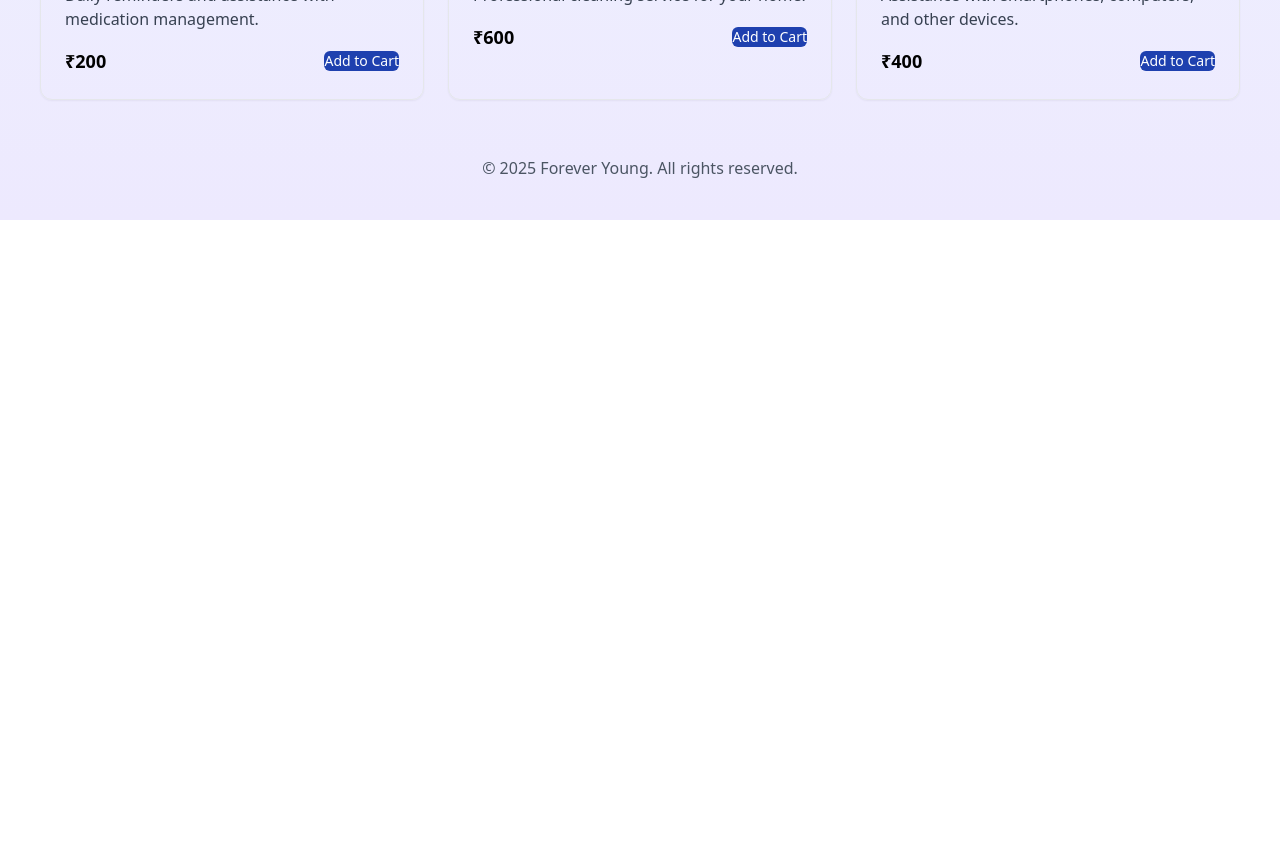
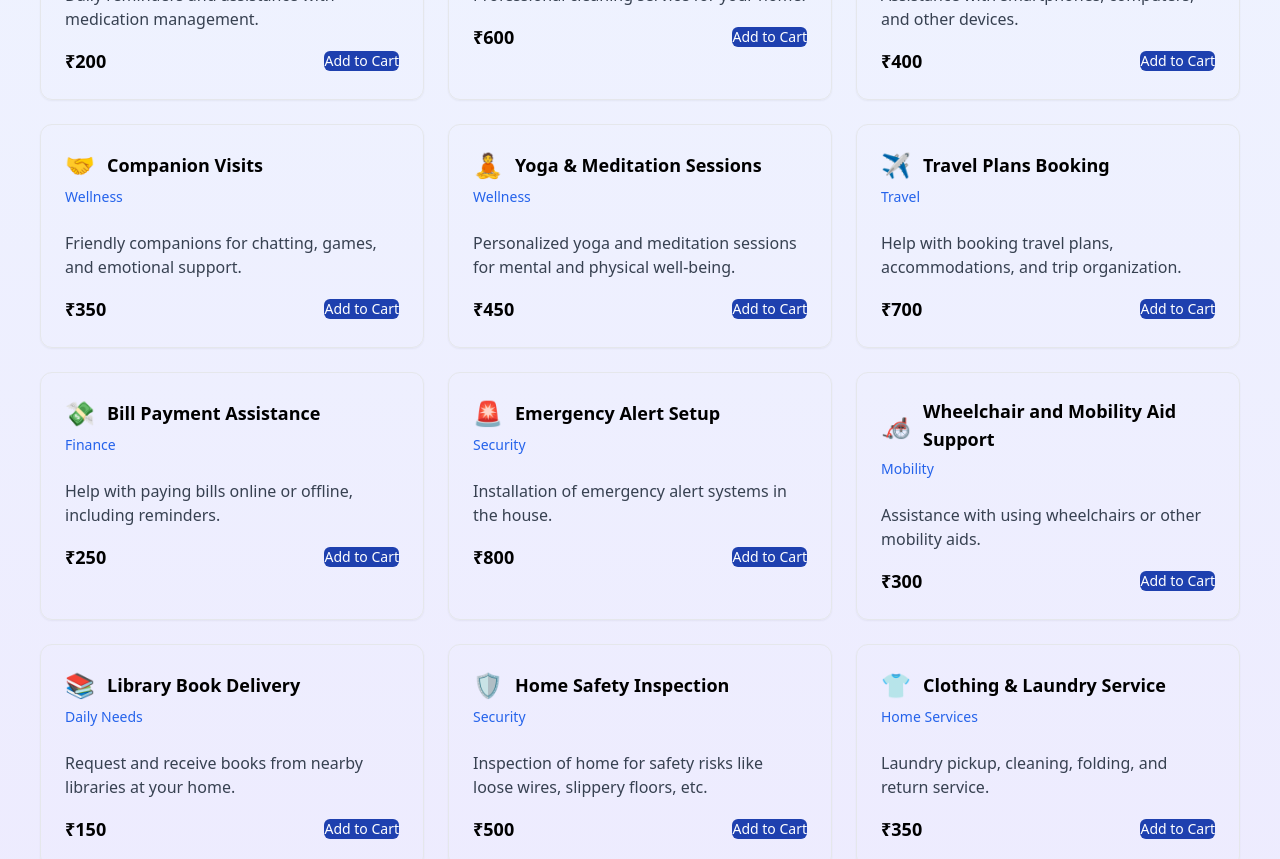
Before and after one commit to DebesheeSen/FOREVER-YOUNG, a Next.js app: page /home in a window 1280 px wide. Shown: the part 580-1439 px from the top of the page. Before the commit the page ends 800 px from the top, so only its background shows below. Built offline with nearby package versions, Linux system fonts and the light colour scheme; no server answers; the database is empty; sample sign-in values are in the browser's storage.

Commit message:
add services

```diff
--- a/app/home/page.tsx
+++ b/app/home/page.tsx
@@ -76,7 +76,88 @@ export default function DashboardPage() {
       category: "Technology",
       icon: "💻"
     },
+    {
+      id: "7",
+      name: "Companion Visits",
+      description: "Friendly companions for chatting, games, and emotional support.",
+      price: 350,
+      category: "Wellness",
+      icon: "🤝"
+    },
+    {
+      id: "8",
+      name: "Yoga & Meditation Sessions",
+      description: "Personalized yoga and meditation sessions for mental and physical well-being.",
+      price: 450,
+      category: "Wellness",
+      icon: "🧘"
+    },
+    {
+      id: "9",
+      name: "Travel Plans Booking",
+      description: "Help with booking travel plans, accommodations, and trip organization.",
+      price: 700,
+      category: "Travel",
+      icon: "✈️"
+    },
+    {
+      id: "10",
+      name: "Bill Payment Assistance",
+      description: "Help with paying bills online or offline, including reminders.",
+      price: 250,
+      category: "Finance",
+      icon: "💸"
+    },
+    {
+      id: "11",
+      name: "Emergency Alert Setup",
+      description: "Installation of emergency alert systems in the house.",
+      price: 800,
+      category: "Security",
+      icon: "🚨"
+    },
+    {
+      id: "12",
+      name: "Wheelchair and Mobility Aid Support",
+      description: "Assistance with using wheelchairs or other mobility aids.",
+      price: 300,
+      category: "Mobility",
+      icon: "🦽"
+    },
+    {
+      id: "13",
+      name: "Library Book Delivery",
+      description: "Request and receive books from nearby libraries at your home.",
+      price: 150,
+      category: "Daily Needs",
+      icon: "📚"
+    },
+    {
+      id: "14",
+      name: "Home Safety Inspection",
+      description: "Inspection of home for safety risks like loose wires, slippery floors, etc.",
+      price: 500,
+      category: "Security",
+      icon: "🛡️"
+    },
+    {
+      id: "15",
+      name: "Clothing & Laundry Service",
+      description: "Laundry pickup, cleaning, folding, and return service.",
+      price: 350,
+      category: "Home Services",
+      icon: "👕"
+    },
+    {
+      id: "16",
+      name: "Event & Birthday Reminders",
+      description: "Never miss important family birthdays and anniversaries with scheduled reminders.",
+      price: 180,
+      category: "Personal Assistance",
+      icon: "🎉"
+    }
   ];
+
 
   useEffect(() => {
     const unsubscribe = onAuthStateChanged(auth, (user) => {
```
